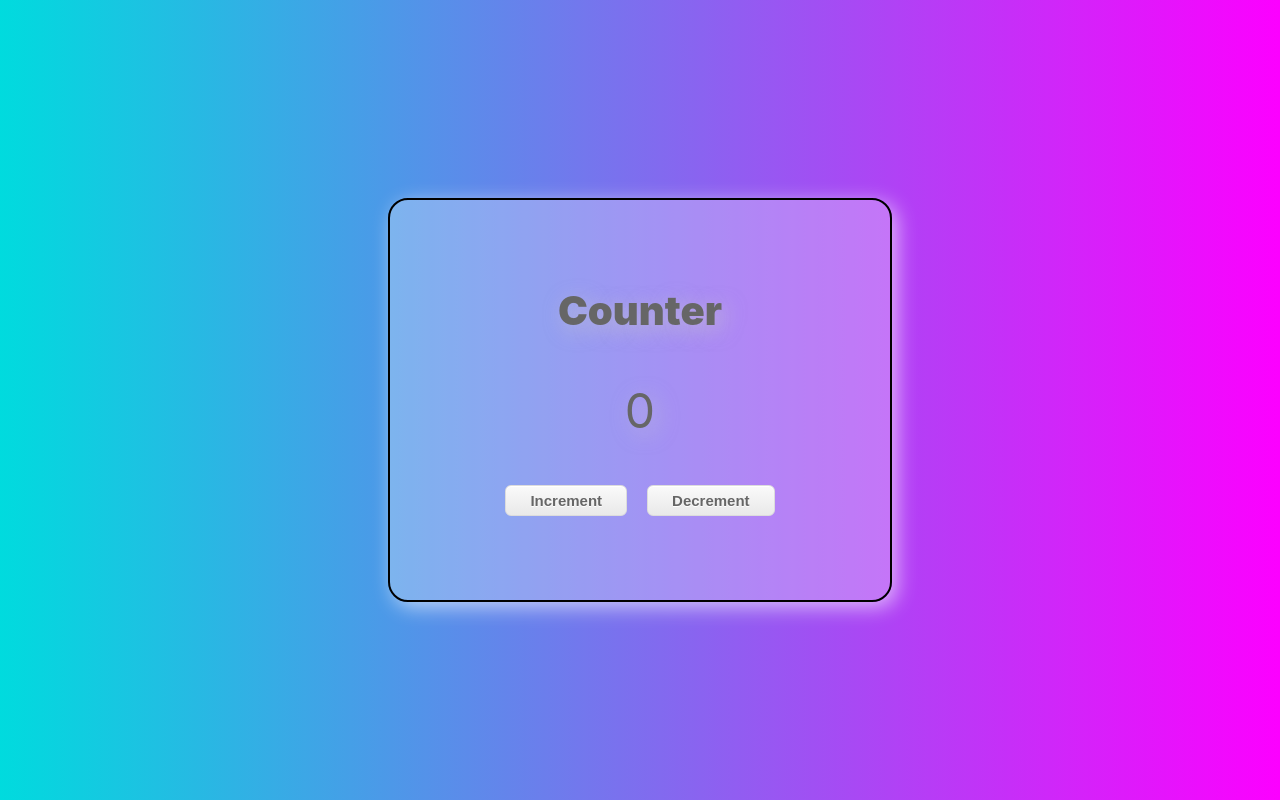
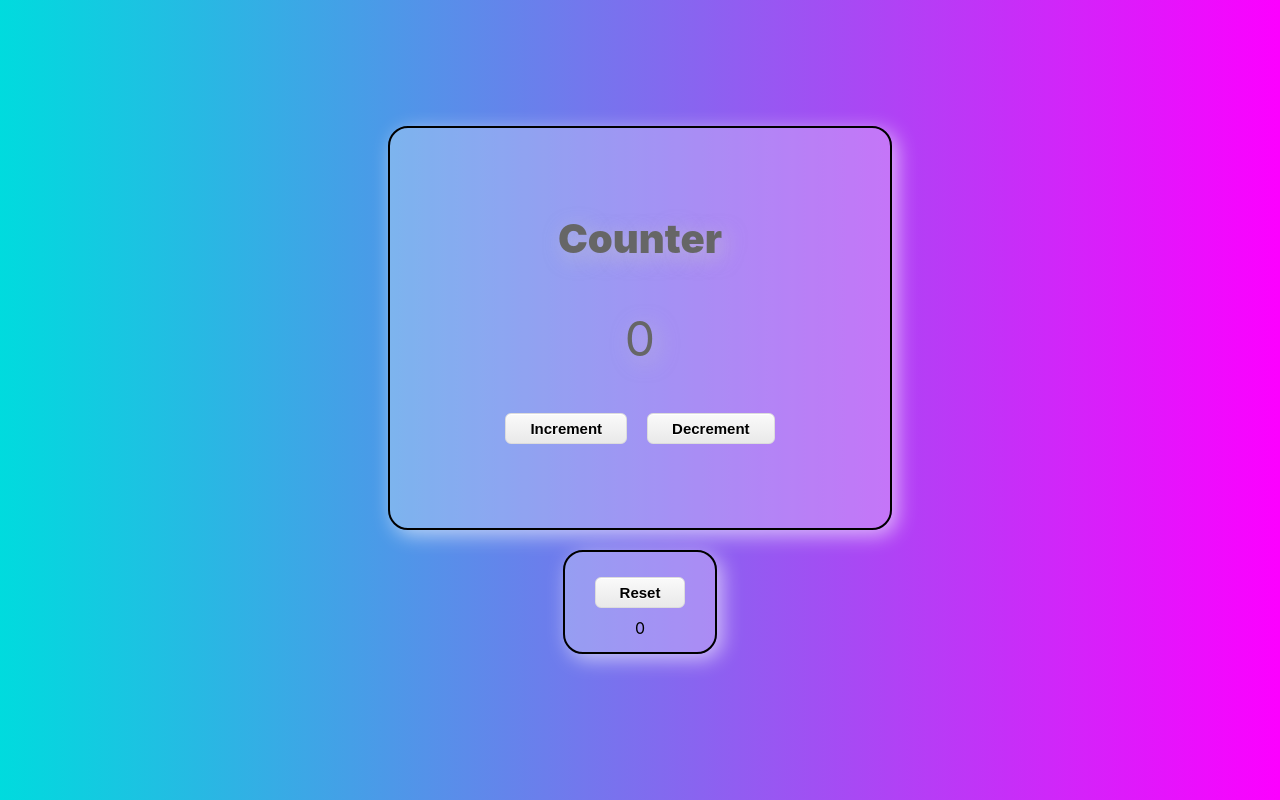
Before and after one commit to bociasan/state-manager-react, a React (Create React App) app: page / in a window 1280 px wide. Built offline with nearby package versions, Linux system fonts and the light colour scheme.

Commit message:
Added two subscribers

```diff
--- a/src/App.css
+++ b/src/App.css
@@ -17,7 +17,7 @@ button{
   border:1px solid #dcdcdc;
   display:inline-block;
   cursor:pointer;
-  color:#666666;
+  /*color:#666666;*/
   font-family:Arial;
   font-size:15px;
   font-weight:bold;
@@ -38,9 +38,11 @@ button{
   box-shadow: 5px 5px 20px #ffffff99;
   transition: ease-in-out;
   transition-duration: 0.3s;
+  /*color:#666666;*/
 }
 
 .component-main-container:hover{
   box-shadow: 2px 2px 30px #ffffffCC;
   background-color: #ffffff55;
+
 }
--- a/src/App.js
+++ b/src/App.js
@@ -6,15 +6,16 @@ import Reset from "./components/Reset/Reset";
 function App() {
   const [countValue, setCountValue] = useState(0)
   const [subscribers, setSubscribers] = useState([])
-
   const subscribeFunction = (subscriber) => {
     console.log(`--- '${subscriber.name}' subscribed ---`)
     subscriber.callBackFunction(countValue)
-    setSubscribers([...subscribers, subscriber])
+    // setSubscribers([...subscribers, subscriber])
+    subscribers.push(subscriber)
   }
 
   const unsubscribeFunction = (subscriber) => {
     setSubscribers([...subscribers].filter(el => el.name !== subscriber.name))
+
     console.log(`--- '${subscriber.name}' unsubscribed ---`)
   }
 
@@ -58,6 +59,7 @@ function App() {
   return (
     <div className="App">
         <Counter manager={manager}/>
+      <Reset manager={manager}/>
     </div>
   );
 }
--- a/src/components/Counter/Counter.js
+++ b/src/components/Counter/Counter.js
@@ -2,7 +2,7 @@ import './Counter.css'
 import {useEffect, useState} from "react";
 
 export const Counter = ({manager}) => {
-    const [value, setValue] = useState(-1)
+    const [value, setValue] = useState(-2)
     const SUBSCRIBER = {
         name: "counter-component",
         callBackFunction: setValue
--- a/src/components/Reset/Reset.js
+++ b/src/components/Reset/Reset.js
@@ -12,7 +12,7 @@ export const Reset = ({manager}) => {
     useEffect(() => manager.subscribe(SUBSCRIBER), [])
 
     return <div className="reset-container component-main-container">
-    <button className="reset-button" onClick={reset()}>Reset</button>
+    <button className="reset-button" onClick={() => reset()}>Reset</button>
     <div className="reset-text">
         {value}
     </div>
```
